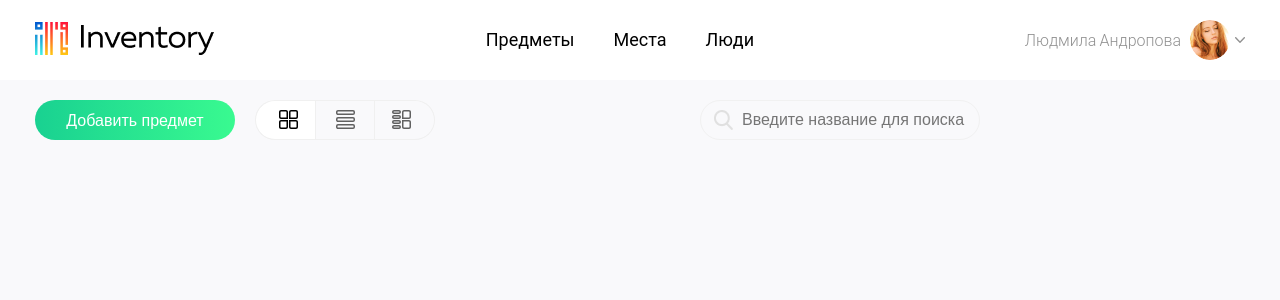
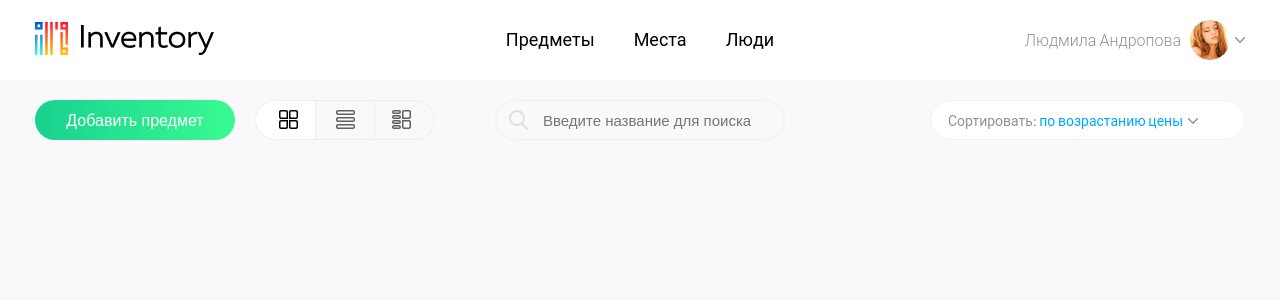
Before and after one commit to PickNRolls/react-redux_inventory-ui, a React (Create React App) app: page / in a window 1280 px wide. Shown: the top 300 px of the page. Built offline with nearby package versions, Linux system fonts and the light colour scheme.

Commit message:
Add select-sort component

```diff
--- a/src/App.css
+++ b/src/App.css
@@ -19,7 +19,7 @@ body {
 
 /*
 
-  Accent: #01A9FC
+  Accent: #01a9fc
   Second Accent Gradient:
     #39FA90 @ 0%
     #19D191 @ 100%
--- a/src/components/profile-dropdown/main.css
+++ b/src/components/profile-dropdown/main.css
@@ -1,3 +1,7 @@
+.profile-dropdown {
+  cursor: pointer;
+}
+
 .profile-dropdown__view {
   display: flex;
   align-items: center;
--- a/src/components/search-input/main.css
+++ b/src/components/search-input/main.css
@@ -10,12 +10,13 @@
 }
 
 .search-input {
-  width: 280px;
+  width: 290px;
   height: 40px;
   border-radius: 20px;
   border: 1px solid #f1f1f1;
   background: none;
-  font-size: 16px;
-  text-indent: 41px;
+  font-size: 15px;
+  padding-left: 47px;
+  padding-right: 20px;
   color: #bcbcbc;
 }
--- a/src/components/select-sort/index.js
+++ b/src/components/select-sort/index.js
@@ -1,8 +1,24 @@
 import React from 'react';
 
+import './main.css';
+
 var SelectSort = (props) => {
+  var className = 'select-sort';
+  if (props.className) className += ` ${props.className}`;
+
   return (
-    null
+    <div className={className}>
+      <div className="select-sort__view">
+        <span>Сортировать:</span>
+        &nbsp;
+        <span className="select-sort__sort-by">по возрастанию цены</span>
+        <img
+          className="select-sort__arrow"
+          src="img/arrow.svg"
+          alt=""
+        />
+      </div>
+    </div>
   );
 }
 
--- a/src/components/select-sort/main.css
+++ b/src/components/select-sort/main.css
@@ -0,0 +1,26 @@
+.select-sort {
+  width: 315px;
+  height: 40px;
+  background: #fff;
+  border: 1px solid #f1f1f1;
+  border-radius: 20px;
+  cursor: pointer;
+}
+
+.select-sort__view {
+  display: flex;
+  align-items: center;
+  height: 100%;
+  color: #919191;
+  font-size: 14px;
+  padding-left: 17px;
+}
+
+.select-sort__sort-by {
+  color: #01a9fc;
+}
+
+.select-sort__arrow {
+  padding-top: 2px;
+  margin-left: 5px;
+}
--- a/src/components/top-nav/index.js
+++ b/src/components/top-nav/index.js
@@ -3,9 +3,12 @@ import { Link } from 'react-router-dom';
 
 import './main.css';
 
-var TopNav = () => {
+var TopNav = (props) => {
+  var className = 'top-nav';
+  if (props.className) className += ` ${props.className}`;
+
   return (
-    <ul className="top-nav">
+    <ul className={className}>
       <li className="top-nav__item">
         <Link to="/items" className="top-nav__link">
           Предметы
--- a/src/layout/app-header/index.js
+++ b/src/layout/app-header/index.js
@@ -17,7 +17,7 @@ var AppHeader = () => {
           <img src="img/Inventory.png" alt="Inventory"/>
         </Link>
 
-        <TopNav />
+        <TopNav className="app-header__top-nav" />
 
         <ProfileDropdown />
       </div>
--- a/src/layout/app-header/main.css
+++ b/src/layout/app-header/main.css
@@ -1,6 +1,7 @@
 .app-header {
   height: 80px;
   background: #fff;
+  position: relative;
 }
 
 .app-header .container {
@@ -14,9 +15,16 @@
   align-items: center;
   width: 180px;
   height: 33px;
+  margin-right: auto;
 }
 
 .app-header__logo img:first-child {
   margin-right: 13px;
   padding-bottom: 4px;
 }
+
+.app-header__top-nav {
+  position: absolute;
+  left: 50%;
+  transform: translateX(-50%);
+}
--- a/src/layout/sort-panel/index.js
+++ b/src/layout/sort-panel/index.js
@@ -18,7 +18,7 @@ var SortPanel = (props) => {
         </AccentButton>
         <LayoutControl />
         <SearchInput className="sort-panel__search-input" />
-        <SelectSort />
+        <SelectSort className="sort-panel__select-sort" />
       </div>
     </section>
   );
--- a/src/layout/sort-panel/main.css
+++ b/src/layout/sort-panel/main.css
@@ -1,5 +1,6 @@
 .sort-panel {
   padding: 20px 0;
+  position: relative;
 }
 
 .sort-panel .container {
@@ -12,6 +13,11 @@
 }
 
 .sort-panel__search-input {
+  position: absolute;
+  left: 50%;
+  transform: translateX(-50%);
+}
+
+.sort-panel__select-sort {
   margin-left: auto;
-  margin-right: auto;
 }
```
